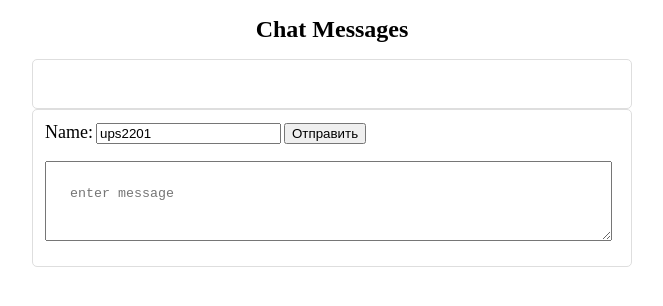
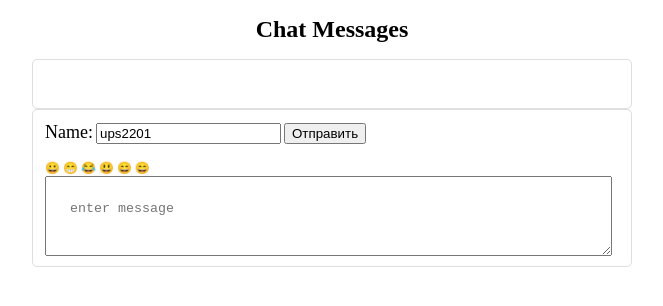
Before and after one commit to ups2201/lesson34, a plain HTML site: page index.html in a window 1280 px wide. Shown: the whole page, without its empty margins (308-971 px from the left). Drawn offline with Linux system fonts and the light colour scheme; no server answers.

Commit message:
Deploying to gh-pages from @ ups2201/lesson34@5a25d406a165d6cab924aed408504d89c8d9b914 🚀

```diff
--- a/index.html
+++ b/index.html
@@ -2,14 +2,13 @@
 <html lang="en">
 <head>
     <meta charset="UTF-8">
-	<meta name="viewport" content="width=device-width, initial-scale=1.0" />
+	<meta content="width=device-width, initial-scale=1.0" name="viewport"/>
     <title>Online Chat</title>
 <script defer src="main.bundle.js"></script></head>
 <body>
 <h1>Chat Messages</h1>
 <main>
 	<section>
-<!--		<button class="show">Show</button>-->
 		<div>
 			<div class="messages"></div>
 		</div>
@@ -20,6 +19,14 @@
 				<button class="send">Отправить</button>
 			</div>
 			<div>
+				<div class="smiles">
+					<span class="smile">😀</span>
+					<span class="smile">😁</span>
+					<span class="smile">😂</span>
+					<span class="smile">😃</span>
+					<span class="smile">😄</span>
+					<span class="smile">😄</span>
+				</div>
 				<textarea class="message" placeholder="enter message"></textarea>
 			</div>
 		</div>
```
Also changed, not shown: main.bundle.js (+2 -2 lines).
